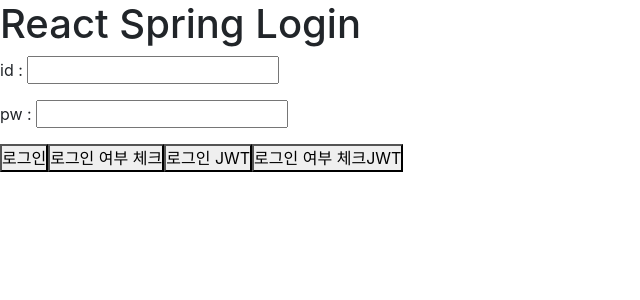
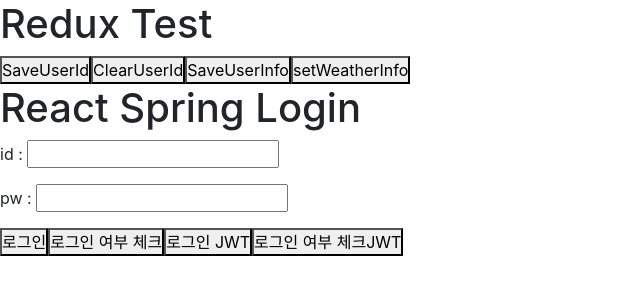
Before and after one commit to dlgkdhq/react-study, a React (Create React App) app: page / in a window 1280 px wide. Shown: the top 300 px of the page, without its empty margins (0-640 px from the left). Built offline with nearby package versions, Linux system fonts and the light colour scheme.

Commit message:
리덕스(reduxtoolkit) 설정 및 사용방법

```diff
--- a/package.json
+++ b/package.json
@@ -4,6 +4,7 @@
   "private": true,
   "proxy": "http://localhost:8080",
   "dependencies": {
+    "@reduxjs/toolkit": "^2.8.2",
     "@testing-library/dom": "^10.4.0",
     "@testing-library/jest-dom": "^6.6.3",
     "@testing-library/react": "^16.3.0",
@@ -13,6 +14,7 @@
     "react": "^19.1.0",
     "react-bootstrap": "^2.10.10",
     "react-dom": "^19.1.0",
+    "react-redux": "^9.2.0",
     "react-router": "^7.6.1",
     "react-scripts": "5.0.1",
     "web-vitals": "^2.1.4"
--- a/src/index.js
+++ b/src/index.js
@@ -5,13 +5,17 @@
 import reportWebVitals from './reportWebVitals';
 import Temp from './Temp.js';
 import { BrowserRouter } from 'react-router';
+import { Provider } from 'react-redux';
+import store from './react_spring/store/store.js';
 
 const root = ReactDOM.createRoot(document.getElementById('root'));
 root.render(
   // <React.StrictMode>
-  <BrowserRouter>
-    <App />
-  </BrowserRouter>
+  <Provider store={store}>
+    <BrowserRouter>
+      <App />
+    </BrowserRouter>
+  </Provider>
     // {/* <Temp/> */ }
   // </React.StrictMode>
 );
--- a/src/react_spring/AppRS.js
+++ b/src/react_spring/AppRS.js
@@ -123,6 +123,10 @@
         axios 라이브러리
         설치
         npm install axios
+
+        리덕스(툴킷) 라이브러리 설치
+        npm install @reduxjs/toolkit
+        npm install react-redux
     */
 }
 
--- a/src/react_spring/Login.js
+++ b/src/react_spring/Login.js
@@ -1,13 +1,56 @@
 import { useState } from "react";
 import axios from "axios";
+import { useSelector, useDispatch } from "react-redux";
+import { saveUserId, clearUserId, saveUserInfo, setWeatherInfo } from "./store/store";
 
 function Login() {
 
     let [id, setId] = useState('');
     let [pw, setPw] = useState('');
 
+    //redux 저장용으로 만든 store에 있는 slice에 값 변경하는 action 함수 호출하려면
+    //dispatch에 감싸서 요청해야함  dispatch(수행할 내용)
+    let dispatch = useDispatch();
+
+    //redux에 저장되어있는 값들을 접근해서 사용
+    let reduxState = useSelector((state)=>{return state});
+
+    console.log(reduxState);
+    console.log(reduxState.user);
+    console.log(reduxState.weather);
+
+    let user = useSelector((state)=>{return state.user});
+    console.log(user);
+
+    let weather = useSelector((state)=>{return state.weather});
+    console.log(weather);
+
     return (
         <div>
+            <h1>Redux Test</h1>
+            <div>
+                <button onClick={()=>{
+                    //saveUserId('mynewid');    단순함수호출X
+                    dispatch(saveUserId('mynewid'));    //redux 관련 함수(action) 호출
+                    console.log(user);
+                }}>SaveUserId</button>
+
+                <button onClick={()=>{
+                    dispatch(clearUserId());
+                }}>ClearUserId</button>
+
+                <button onClick={()=>{
+                    dispatch(saveUserInfo({ id:'qwe', name:'rr' }));
+                }}>SaveUserInfo</button>
+
+                <button onClick={()=>{
+                    dispatch(setWeatherInfo({ weather: 'cloudy', temperature: 30, hmdt: 72 }));
+                }}>setWeatherInfo</button>
+            </div>
+
+
+
+
             <h1>React Spring Login</h1>
             <p>id : <input type="text" onChange={(e) => { setId(e.target.value) }}></input></p>
             <p>pw : <input type="password" onChange={(e) => { setPw(e.target.value) }}></input></p>
--- /dev/null
+++ b/src/react_spring/store/store.js
@@ -0,0 +1,97 @@
+import { configureStore, createSlice } from "@reduxjs/toolkit";
+import { useState } from "react";
+
+//객체 관리
+//데이터 저장 관련 정보 + getter setter 함수형으로 데이터 관리
+
+// let [userId, setUserId] = useState('');
+
+let userSlice = createSlice({
+    name: 'userId',
+    initialState: 'defaultId',
+    reducers: {
+        saveUserId(state, action) {  //saveUserId('mynewid')
+            console.log(action.payload);
+            return action.payload;
+        },
+        clearUserId(state) { //clearUserId()
+            return "clear"; //단순 텍스트는 return 으로 저장할 값 전달 -> state에 값이 저장됨
+            // state = "clear";    //적용 불가 -> 에러
+        },
+        saveUserInfo(state, action) {    //dispatch(saveUserInfo({ id:'qwe', name:'rr' }));
+            console.log(action.payload);
+
+            console.log(action.payload.id);
+            console.log(action.payload.name);
+
+            let { id, name } = action.payload;
+
+            return action.payload.id;
+            // return state + '1';
+            // return state;
+        }
+    }
+})
+
+//store 리덕스 기준 전체 데이터 저장 객체
+
+export let { saveUserId, clearUserId, saveUserInfo } = userSlice.actions;
+
+//actions : 상태관리하는 변수(slice)에 속해있는 상태변경 함수들이 모여있는 객체
+
+
+let weatherSlice = createSlice({
+    name: 'weather',
+    initialState: {
+        weather: 'sunny',
+        temperature: 27,
+        hmdt: 60
+    },
+    reducers: {
+        setWeatherInfo(state, action) {
+            let { weather, temperature, hmdt } = action.payload;
+
+            // action.payload.weather
+            // action.payload.temperature
+            // action.payload.hmdt
+
+            // action.payload.weather = state.weather;
+            // return action.payload;
+
+            state.temperature = temperature;
+            state.hmdt = hmdt;
+        }
+    }
+})
+
+export let { setWeatherInfo } = weatherSlice.actions;
+
+
+let companySlice = createSlice({
+    name: "company",
+    initialState : {
+        name : "abc Comp",
+        cid : "108420238",
+        tel : "021234567"
+    },
+    reducers : {
+        changeTel(state, action){
+            state.tel = action.payload;
+            // dispatch(changeTel('021232563'))
+
+            state.tel = action.payload.tel;
+            // dispatch(changeTel({ tel : '021232563' }))
+        }
+    }
+})
+
+export let { changeTel } = companySlice.actions;
+
+//store 설정
+export default configureStore({
+    reducer: {
+        user: userSlice.reducer,
+        weather: weatherSlice.reducer,
+        company: companySlice.reducer
+    }
+})
```
Also changed, not shown: 1 other file (tests, documents, lock files or other folders).
